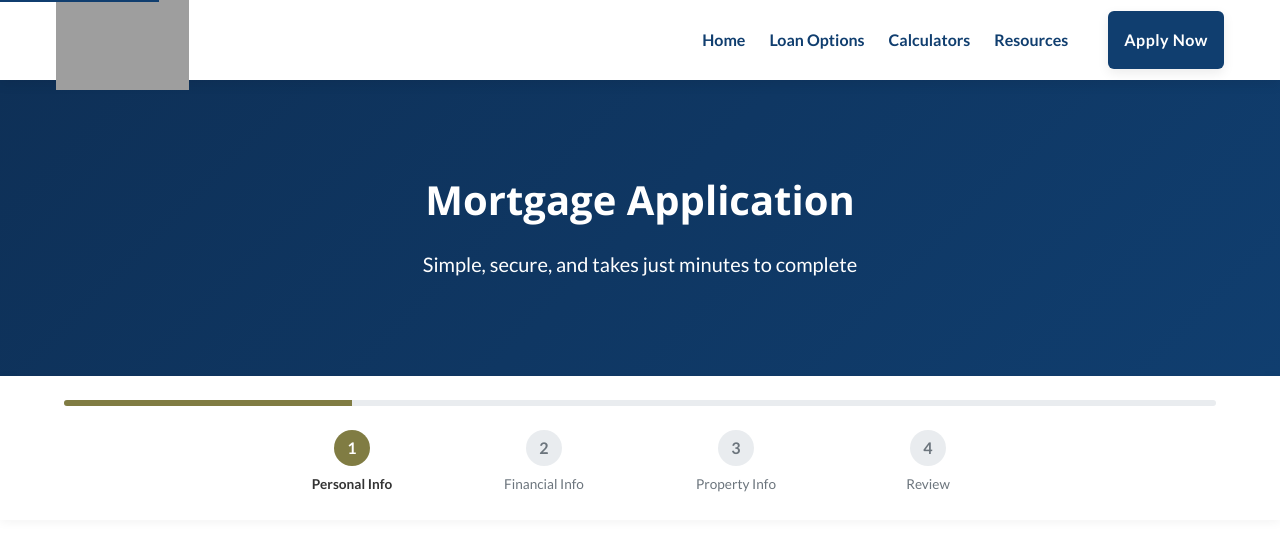
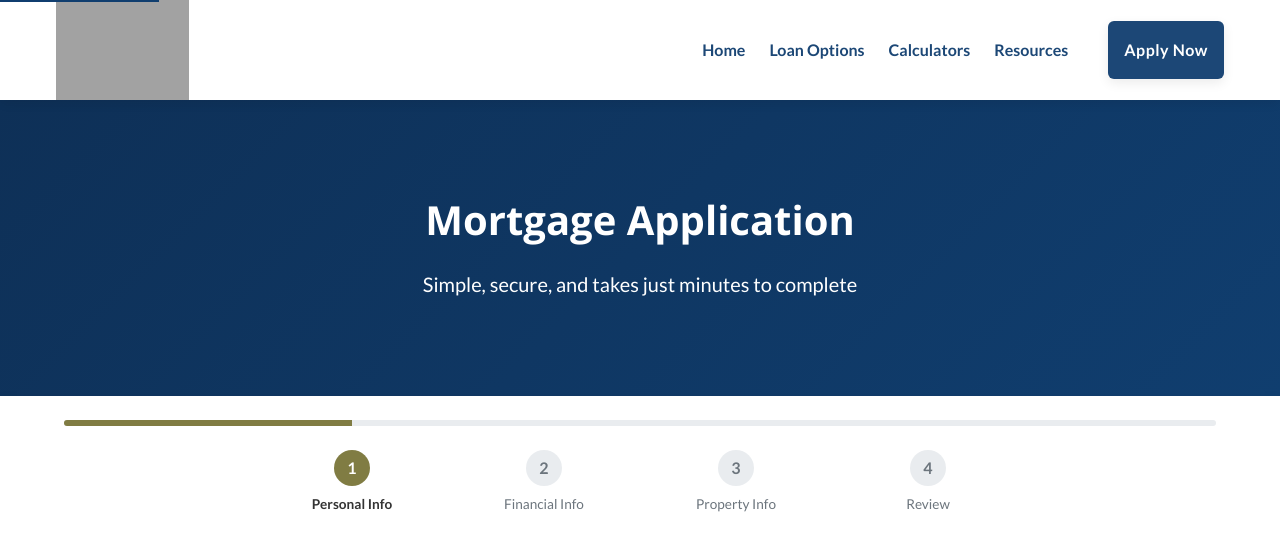
Before and after one commit to JakeHamacher/JakeHamacher.github.io, a PHP site: page /apply/index.html in a window 1280 px wide. Shown: the top 539 px of the page. Run offline with PHP 8.4, Linux system fonts and the light colour scheme; grey boxes are pictures that could not be loaded.

Commit message:
style: adjust header height and logo margins, add image opacity

```diff
--- a/assets/css/main.css
+++ b/assets/css/main.css
@@ -117,19 +117,21 @@ img {
     box-shadow: var(--box-shadow);
     width: 100%;
     padding: 0;
+    opacity: 0.95;
 }
 
 .header .container {
     display: flex;
     justify-content: space-between;
     align-items: center;
-    height: 80px;
+    height: 100px;
 }
 
 .logo a {
     font-family: 'Open Sans', sans-serif;
     font-size: 1.5rem;
     font-weight: 700;
+    margin: auto;
     color: var(--primary-color);
 }
 
```
